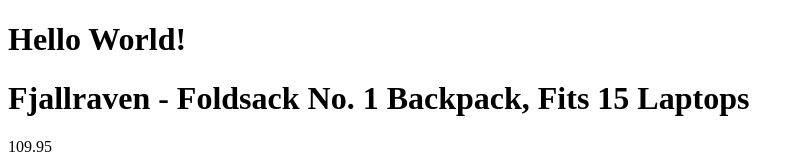
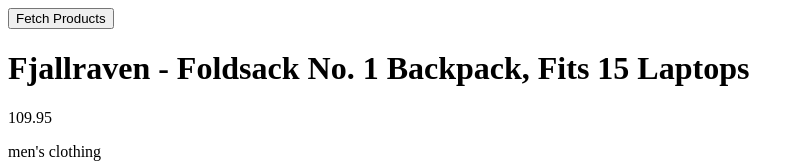
Before and after one commit to LerMari/react-shopping-cart, a React (Create React App) app: page / in a window 1280 px wide. Shown: the top 163 px of the page, without its empty margins (0-804 px from the left). Built offline with nearby package versions, Linux system fonts and the light colour scheme.

Commit message:
created state for product info, created homepage

```diff
--- a/src/App.js
+++ b/src/App.js
@@ -1,7 +1,9 @@
 import './App.css';
+import Homepage from './components/Homepage/Homepage';
 import Product from './components/Product/Product'
 
 function App() {
+  /*
   const product1 = {
     "id": 1,
     "title": "Fjallraven - Foldsack No. 1 Backpack, Fits 15 Laptops",
@@ -25,19 +27,10 @@
       "rate": 3.9,
       "count": 120
       }
-      };
+      };*/
   return (
     <div className="App">
-      <h1>Hello World!</h1>
-      <Product title = {product1.title}
-      price={product1.price}
-      category={product1.category}
-      image={product1.image}/>
-
-<Product title = {product2.title}
-      price={product2.price}
-      category={product2.category}
-      image={product2.image}/>
+      <Homepage />
 
     </div>
   );
--- /dev/null
+++ b/src/components/Homepage/Homepage.js
@@ -0,0 +1,52 @@
+import React from 'react'
+import Product from '../Product/Product';
+
+function Homepage() {
+
+    //state for product info
+    const[products, setProducts] = React.useState([
+        {
+            "id": 1,
+            "title": "Fjallraven - Foldsack No. 1 Backpack, Fits 15 Laptops",
+            "price": 109.95,
+            "description": "Your perfect pack for everyday use and walks in the forest. Stash your laptop (up to 15 inches) in the padded sleeve, your everyday",
+            "category": "men's clothing",
+            "image": "https://fakestoreapi.com/img/81fPKd-2AYL._AC_SL1500_.jpg",
+            "rating": {
+            "rate": 3.9,
+            "count": 120
+            }
+            },
+            {
+                "id": 2,
+                "title": "Water Bottle",
+                "price": 10.95,
+                "description": "Your perfect pack for everyday use and walks in the forest. Stash your laptop (up to 15 inches) in the padded sleeve, your everyday",
+                "category": "houseware",
+                "image": "https://fakestoreapi.com/img/81fPKd-2AYL._AC_SL1500_.jpg",
+                "rating": {
+                "rate": 3.9,
+                "count": 120
+                }
+                }
+    ]);
+
+  const fetchProducts = () => {
+    console.log("fetch");
+  }
+  return (
+    <div>
+        <button onClick={fetchProducts}>Fetch Products</button>
+        {products.map(item => {
+            return <Product key={item.id}
+                            title={item.title}
+                            price={item.price}
+                            category={item.category}
+                            image={item.image}
+            />
+        })}
+    </div>
+  )
+}
+
+export default Homepage
```
Also changed, not shown: src/components/Homepage/Homepage.css (added).
